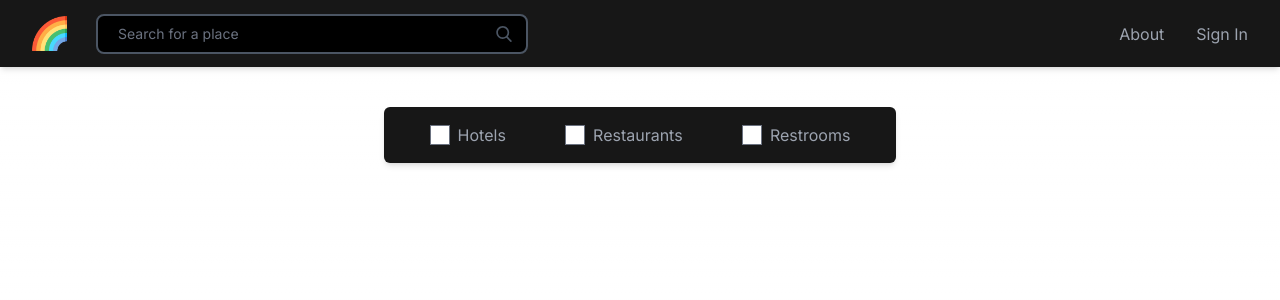
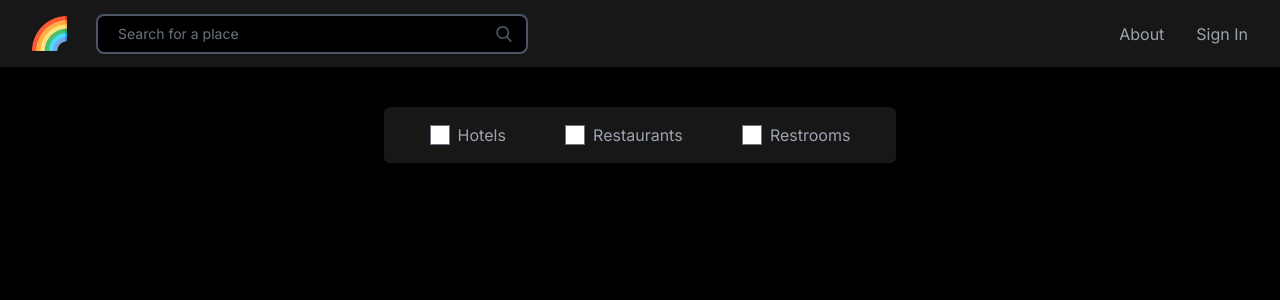
Before and after one commit to OpenPathApp/open-path, a Next.js app: page / in a window 1280 px wide. Shown: the top 300 px of the page. Built offline with nearby package versions, Linux system fonts and the light colour scheme.

Commit message:
make background black

```diff
--- a/src/app/globals.css
+++ b/src/app/globals.css
@@ -4,13 +4,13 @@
 
 :root {
   --foreground-rgb: 0, 0, 0;
-  --background-start-rgb: 255, 255, 255;
-  --background-end-rgb: 255, 255, 255;
+  --background-start-rgb: 0, 0, 0;
+  --background-end-rgb: 0, 0, 0;
 }
 
 @media (prefers-color-scheme: dark) {
   :root {
-    --foreground-rgb: 255, 255, 255;
+    --foreground-rgb: 0, 0, 0;
     --background-start-rgb: 0, 0, 0;
     --background-end-rgb: 0, 0, 0;
   }
```
